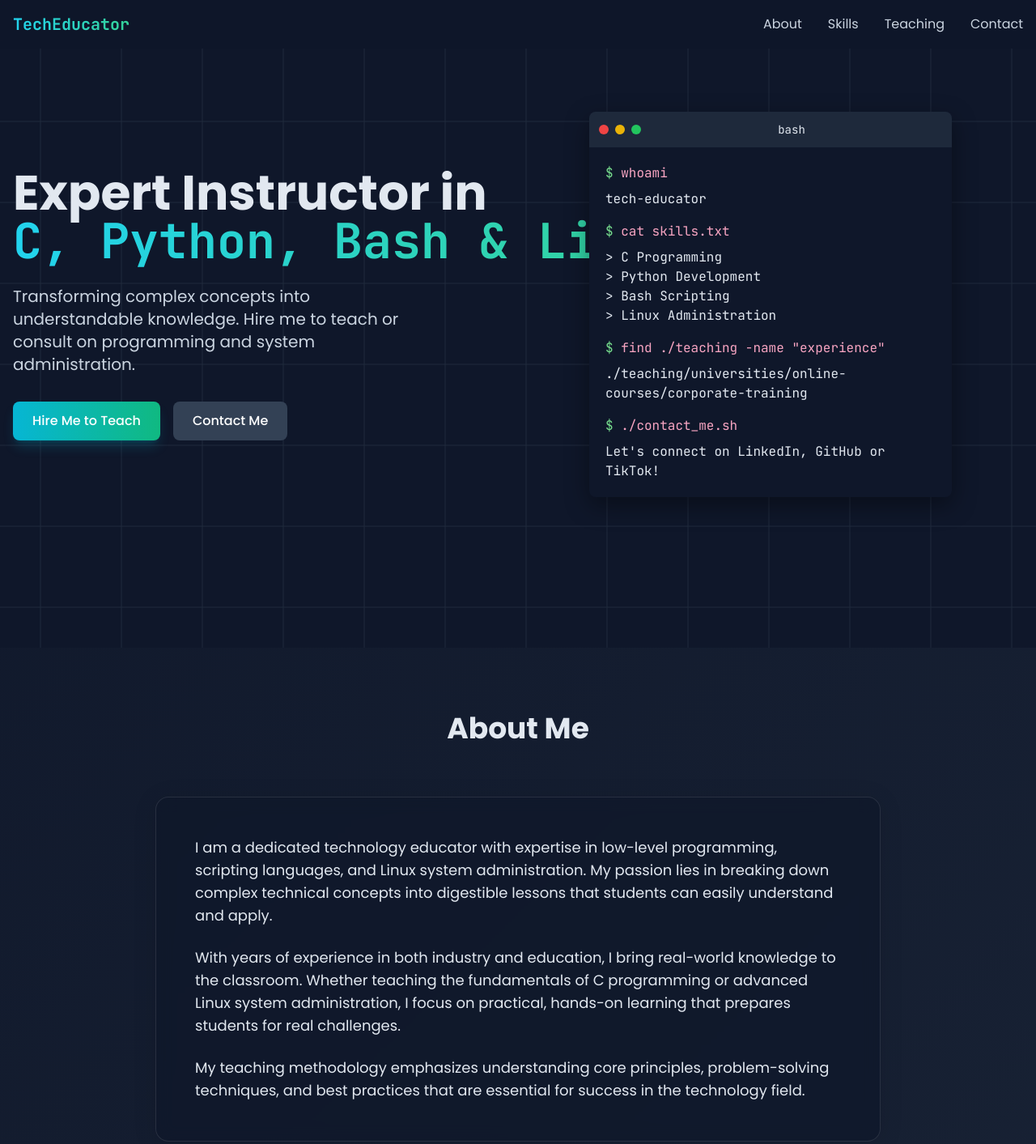
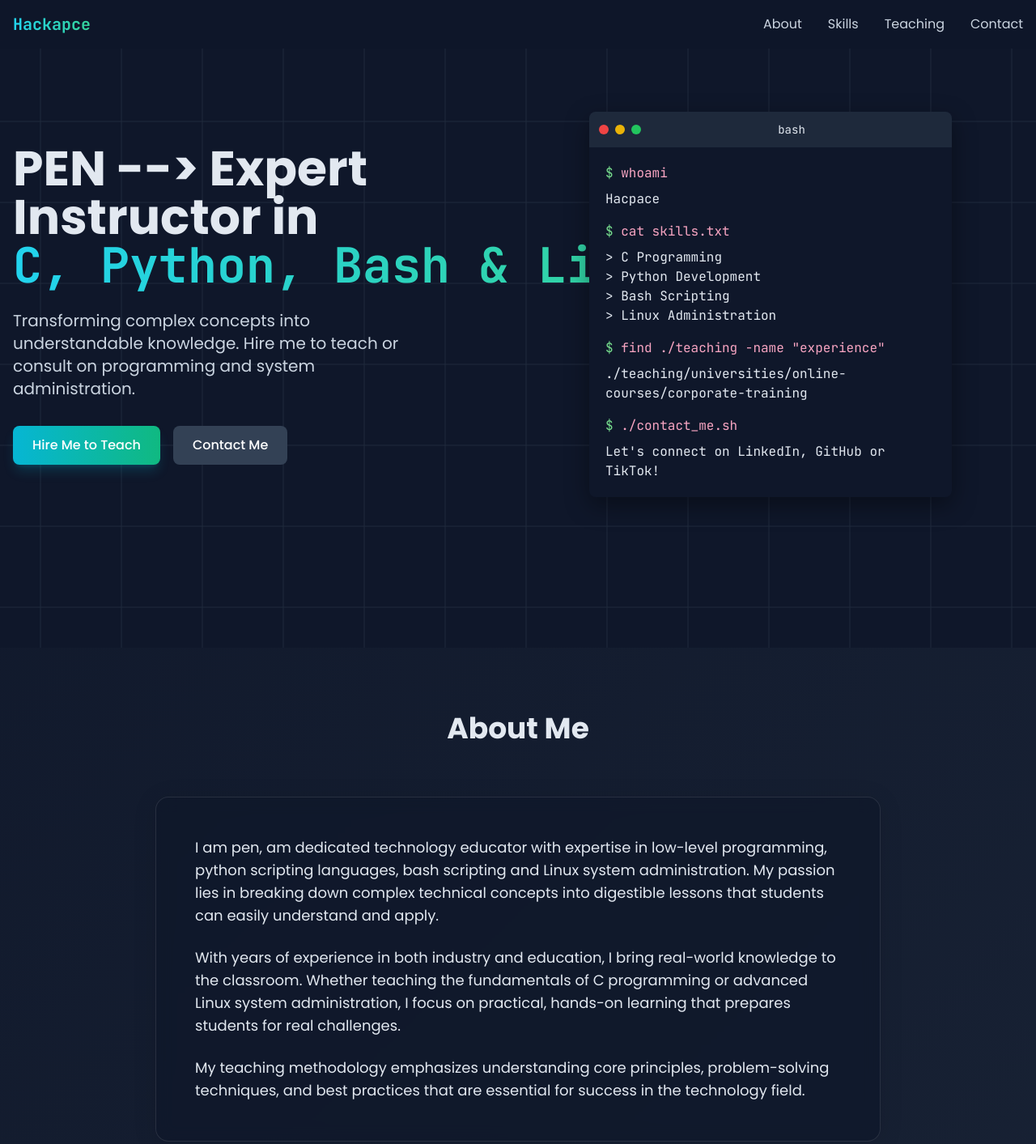
Before and after one commit to pen091/newlife, a plain HTML site: page index.html in a window 1280 px wide. Shown: the top 1413 px of the page at 81% size. Drawn offline with nearby package versions, Linux system fonts and the light colour scheme.

Commit message:
Update index.html

```diff
--- a/index.html
+++ b/index.html
@@ -3,7 +3,7 @@
 <head>
     <meta charset="UTF-8">
     <meta name="viewport" content="width=device-width, initial-scale=1.0">
-    <title>Tech Educator Portfolio</title>
+    <title>Hackpace</title>
     <!-- Tailwind CSS -->
     <script src="https://cdn.tailwindcss.com"></script>
     <!-- Bootstrap Icons -->
@@ -85,7 +85,7 @@
         <div class="container mx-auto px-4">
             <div class="flex justify-between items-center py-4">
                 <a href="#" class="text-xl font-bold text-white flex items-center">
-                    <span class="code-font bg-clip-text text-transparent bg-gradient-to-r from-cyan-400 to-emerald-400">TechEducator</span>
+                    <span class="code-font bg-clip-text text-transparent bg-gradient-to-r from-cyan-400 to-emerald-400">Hackapce</span>
                 </a>
                 <div class="hidden md:flex space-x-8">
                     <a href="#about" class="text-slate-300 hover:text-white transition">About</a>
@@ -114,7 +114,7 @@
         <div class="container mx-auto px-4 flex flex-col md:flex-row items-center">
             <div class="md:w-1/2 text-center md:text-left mb-12 md:mb-0">
                 <h1 class="text-4xl md:text-5xl lg:text-6xl font-bold mb-6">
-                    <span class="block">Expert Instructor in</span>
+                    <span class="block">PEN --> Expert Instructor in</span>
                     <span class="code-font bg-clip-text text-transparent bg-gradient-to-r from-cyan-400 to-emerald-400 typewriter">C, Python, Bash & Linux</span>
                 </h1>
                 <p class="text-xl text-slate-300 mb-8 max-w-lg mx-auto md:mx-0">
@@ -141,7 +141,7 @@
                     </div>
                     <div class="terminal-body">
                         <div class="mb-2"><span class="prompt">$ </span><span class="command">whoami</span></div>
-                        <div class="mb-4 output">tech-educator</div>
+                        <div class="mb-4 output">Hacpace</div>
 
                         <div class="mb-2"><span class="prompt">$ </span><span class="command">cat skills.txt</span></div>
                         <div class="mb-4 output">
@@ -168,7 +168,7 @@
             <h2 class="text-3xl md:text-4xl font-bold text-center mb-16">About Me</h2>
             <div class="card-glass max-w-4xl mx-auto p-8 md:p-12">
                 <p class="text-lg mb-6">
-                    I am a dedicated technology educator with expertise in low-level programming, scripting languages, and Linux system administration. My passion lies in breaking down complex technical concepts into digestible lessons that students can easily understand and apply.
+                    I am pen, am dedicated technology educator with expertise in low-level programming, python scripting languages, bash scripting and Linux system administration. My passion lies in breaking down complex technical concepts into digestible lessons that students can easily understand and apply.
                 </p>
                 <p class="text-lg mb-6">
                     With years of experience in both industry and education, I bring real-world knowledge to the classroom. Whether teaching the fundamentals of C programming or advanced Linux system administration, I focus on practical, hands-on learning that prepares students for real challenges.
@@ -312,7 +312,7 @@
                         <!-- Social Links -->
                         <a href="#" class="flex items-center text-slate-300 hover:text-white transition">
                             <div class="w-10 h-10 rounded-full bg-slate-700 flex items-center justify-center mr-4">
-                                <i class="bi bi-github"></i>
+                                <i class="bi bi-github">https//github.com/hackpace</i>
                             </div>
                             <span>GitHub</span>
                         </a>
@@ -362,7 +362,7 @@
     <!-- Footer -->
     <footer class="py-8 bg-slate-900">
         <div class="container mx-auto px-4 text-center">
-            <p class="text-slate-400">© 2023 Tech Educator. All rights reserved.</p>
+            <p class="text-slate-400">© 2025 Hacpace. All rights reserved.</p>
         </div>
     </footer>
 
```
